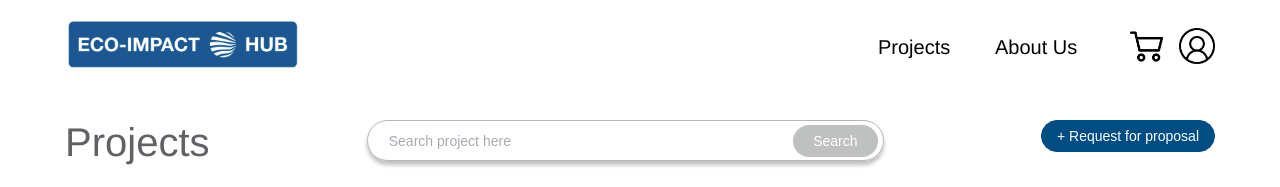
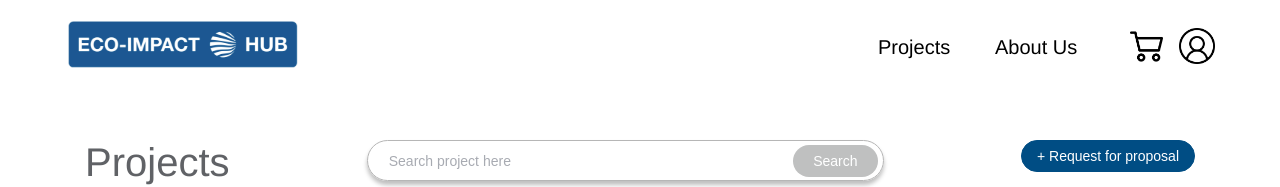
Before and after one commit to SiegFriedrich/eco-impact-hub, a Vue app: page / in a window 1280 px wide. Shown: the top 187 px of the page. Built offline with nearby package versions, Linux system fonts and the light colour scheme.

Commit message:
change construction

```diff
--- a/src/router/index.ts
+++ b/src/router/index.ts
@@ -5,6 +5,16 @@ const routes: Array<RouteRecordRaw> = [
     path: "/",
     name: "home",
     redirect:"/",
+    component: () =>
+      import(/* webpackChunkName: "about" */ "../views/Base.vue"),
+    children: [
+      {
+        path: "/",
+        name: "base",
+        meta: {
+          isShow: true,
+          title: "index",
+        },
         component: () =>
           import(/* webpackChunkName: "about" */ "../views/Home.vue"),
         children: [
@@ -28,6 +38,9 @@ const routes: Array<RouteRecordRaw> = [
             component: () =>
               import(/* webpackChunkName: "about" */ "../views/Detail.vue"),
           },
+        ]
+      },
+
     ],
   },
   {
--- /dev/null
+++ b/src/views/Base.vue
@@ -0,0 +1,71 @@
+<template>
+    <div class="common-layout">
+        <el-container>
+            <el-header class="header">
+                <div>
+                    <EcoLogo />
+                </div>
+                <div class="header-navi">
+                    <div class="title">Projects</div>
+                    <div class="title">About Us</div>
+                    <div class="icon-group">
+                        <div>
+                            <img src="../assets/shoppingcart.png" width="33" alt="shopping cart" />
+                        </div>
+                        <div>
+                            <img src="../assets/profile.png" width="36" alt="profile" />
+                        </div>
+                    </div>
+                </div>
+            </el-header>
+            <el-main class="main">
+                <router-view />
+            </el-main>
+        </el-container>
+    </div>
+</template>
+
+
+<script setup lang="ts">
+import EcoLogo from '../elements/EcoLogo.vue'
+
+
+</script>
+
+<style scoped lang="scss">
+.common-layout {
+    margin: 0 45px 0 45px;
+}
+
+.header {
+    display: flex;
+    justify-content: space-between;
+    margin-top: 18px;
+
+    .header-navi {
+        display: flex;
+
+        /**
+            How to deal with the text vertical align middle
+            https://www.cnblogs.com/xiaocaiyuxiaoniao/p/10407830.html
+        */
+        .title {
+            height: 59px;
+            line-height: 59px;
+            vertical-align: middle;
+            width: 85px;
+            margin-left: 32px;
+            font-size: 20px;
+            cursor: pointer;
+        }
+
+        .icon-group {
+            width: 85px;
+            display: flex;
+            justify-content: space-between;
+            align-items: center;
+            margin-left: 50px;
+        }
+    }
+}
+</style>
--- a/src/views/Home.vue
+++ b/src/views/Home.vue
@@ -1,25 +1,4 @@
 <template>
-    <div class="common-layout">
-        <el-container>
-            <el-header class="header">
-                <div>
-                    <EcoLogo />
-                </div>
-                <div class="header-navi">
-                    <div class="title">Projects</div>
-                    <div class="title">About Us</div>
-                    <div class="icon-group">
-                        <div>
-                            <img src="../assets/shoppingcart.png" width="33" alt="shopping cart" />
-                        </div>
-                        <div>
-                            <img src="../assets/profile.png" width="36" alt="profile" />
-                        </div>
-                    </div>
-                </div>
-
-
-            </el-header>
     <el-header class="seconde-header">
         <div><el-text style="font-size: 40px;">Projects</el-text></div>
         <div>
@@ -29,6 +8,7 @@
             <el-button color="#004D84" round>+ Request for proposal</el-button>
         </div>
     </el-header>
+
     <el-container>
         <el-aside class="side" width="200px">
             <ul>
@@ -48,13 +28,10 @@
             </el-main>
         </el-container>
     </el-container>
-        </el-container>
-    </div>
 </template>
 
 
 <script setup lang="ts">
-import EcoLogo from '../elements/EcoLogo.vue'
 import ClearableInput from '../components/ClearableInput.vue'
 
 const mainMenu = [
@@ -68,43 +45,6 @@ const mainMenu = [
 </script>
 
 <style scoped lang="scss">
-.common-layout {
-    margin: 0 45px 0 45px;
-}
-
-.header {
-    display: flex;
-    justify-content: space-between;
-    margin-top: 18px;
-
-    .header-navi {
-        display: flex;
-
-        /**
-            How to deal with the text vertical align middle
-            https://www.cnblogs.com/xiaocaiyuxiaoniao/p/10407830.html
-        */
-        .title {
-            height: 59px;
-            line-height: 59px;
-            vertical-align: middle;
-            width: 85px;
-            margin-left: 32px;
-            font-size: 20px;
-            cursor: pointer;
-        }
-
-        .icon-group {
-            width: 85px;
-            display: flex;
-            justify-content: space-between;
-            align-items: center;
-            margin-left: 50px;
-        }
-    }
-
-}
-
 .seconde-header {
     margin-top: 42px;
     display: flex;
@@ -140,10 +80,7 @@ const mainMenu = [
     }
 }
 
-.main {
-    width: 75%;
-    height: 80vh;
-}
+
 
 .footer {
     background-color: darkgoldenrod;
```
Lines whose indentation alone changed are shown as unchanged.
